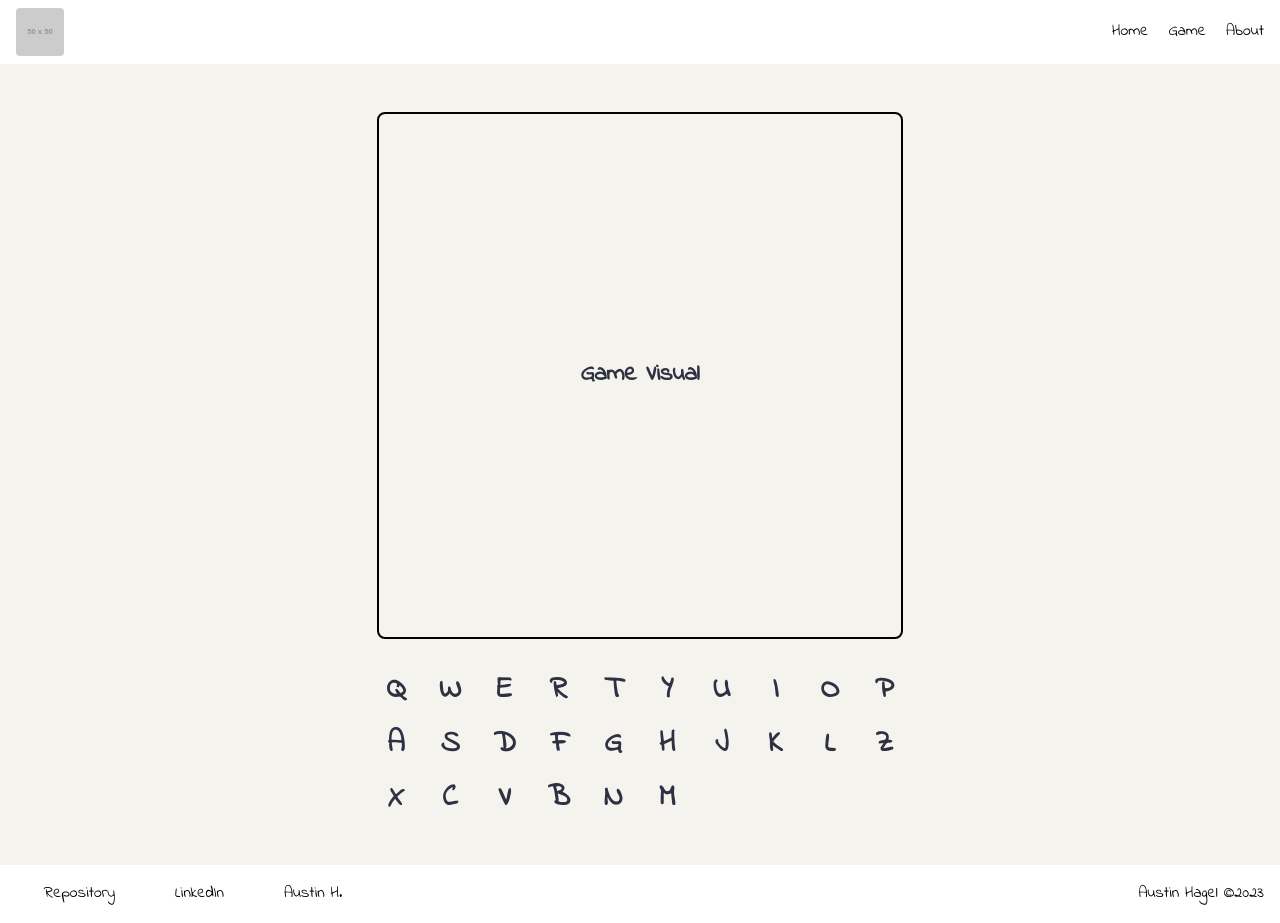
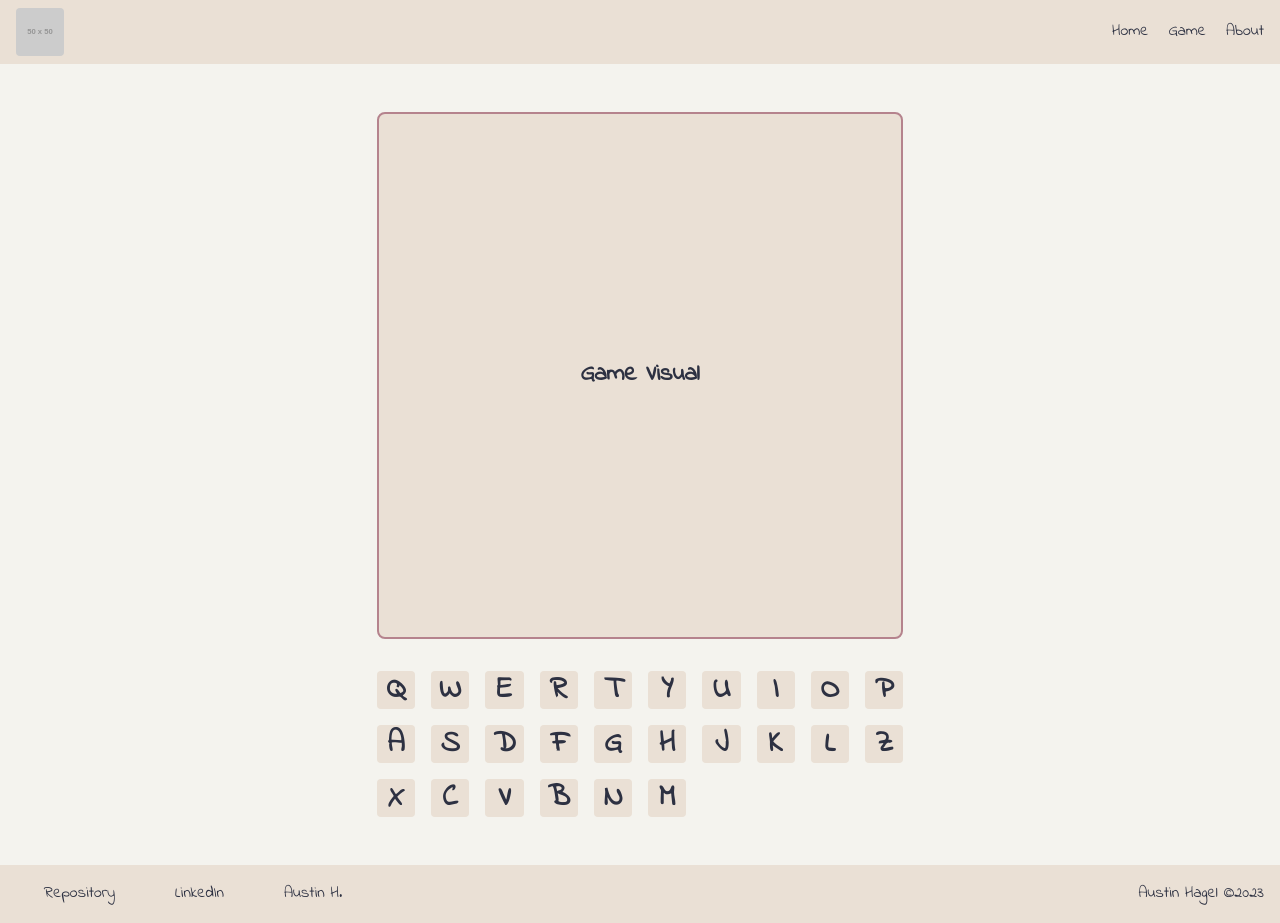
Before and after one commit to austinh-io/RTT-WordGuess, a React (Vite) app: page /rtt-wordguess/game in a window 1280 px wide. Built offline with nearby package versions, Linux system fonts and the light colour scheme; some icons are missing.

Commit message:
Update colors and styles in tailwind.config.js, Navigation.tsx, Button.tsx, GameVisual.tsx, LetterButton.tsx, and StyledLink.tsx

```diff
--- a/src/components/Button.tsx
+++ b/src/components/Button.tsx
@@ -3,7 +3,7 @@ import React from 'react';
 const Button = ({ children }: { children: React.ReactNode }) => {
   return (
     <button
-      className='bg-indigo-700 hover:bg-indigo-600 transition-colors text-white font-bold py-2 px-4 rounded'
+      className='bg-primary-accent-light dark:bg-primary-accent-dark hover:bg-primary-accent-hover-light dark:hover:bg-primary-accent-hover-dark text-primary-text-light dark:text-primary-text-dark  transition-colors  font-bold py-2 px-4 rounded'
       onClick={() => console.log('Clicked!')}>
       {children}
     </button>
--- a/src/components/Footer.tsx
+++ b/src/components/Footer.tsx
@@ -3,7 +3,7 @@ import StyledLink from './StyledLink';
 
 const Footer = () => {
   return (
-    <footer className='flex items-center bg-slate-900 px-4 py-4 mt-auto h-auto'>
+    <footer className='flex items-center bg-secondary-bg-light dark:bg-secondary-bg-dark px-4 py-4 mt-auto h-auto'>
       <nav className='flex flex-col mx-auto sm:flex-row sm:justify-between w-full max-w-screen-xl'>
         <ul className='flex flex-wrap justify-start items-start gap-4 mt-4 sm:mt-0 sm:gap-8 sm:mr-auto'>
           <li>
@@ -14,7 +14,7 @@ const Footer = () => {
               <box-icon
                 type='logo'
                 name='github'
-                color={colors.indigo[100]}></box-icon>
+                color={colors.rose[300]}></box-icon>
             </StyledLink>
           </li>
           <li>
@@ -25,7 +25,7 @@ const Footer = () => {
               <box-icon
                 type='logo'
                 name='linkedin'
-                color={colors.indigo[100]}></box-icon>
+                color={colors.rose[300]}></box-icon>
             </StyledLink>
           </li>
           <li>
@@ -35,11 +35,11 @@ const Footer = () => {
               newTab={true}>
               <box-icon
                 name='link-external'
-                color={colors.indigo[100]}></box-icon>
+                color={colors.rose[300]}></box-icon>
             </StyledLink>
           </li>
         </ul>
-        <p className='sm:ml-auto sm:mt-0 mt-4 text-indigo-100'>
+        <p className='sm:ml-auto sm:mt-0 mt-4 text-primary-text-light dark:text-primary-text-dark'>
           Austin Hagel ©{new Date().getFullYear()}
         </p>
       </nav>
--- a/src/components/Navigation.tsx
+++ b/src/components/Navigation.tsx
@@ -4,7 +4,7 @@ import StyledLink from './StyledLink';
 const Navigation = () => {
   return (
     <>
-      <nav className=' bg-slate-900 px-4 py-2'>
+      <nav className='bg-secondary-bg-light dark:bg-secondary-bg-dark px-4 py-2'>
         <div className='flex mx-auto max-w-screen-xl'>
           <Logo />
           <ul className='flex items-center justify-end gap-4 ml-auto'>
--- a/src/components/StyledLink.tsx
+++ b/src/components/StyledLink.tsx
@@ -28,8 +28,10 @@ const StyledLink: React.FC<FooterLinkProps> = ({
       target={newTab ? '_blank' : ''}
       className='relative overflow-hidden flex items-center justify-center group pb-0.5'>
       <span className='mr-1 flex items-center justify-center'>{children}</span>
-      <span className='font-medium text-indigo-100'>{text}</span>
-      <span className='absolute left-0.5 right-0 bottom-0 h-0.5 bg-slate-200 origin-left transform scale-x-0 group-hover:scale-x-100 transition-transform duration-200 ease-out'></span>
+      <span className='font-medium text-primary-text-light dark:text-primary-text-dark'>
+        {text}
+      </span>
+      <span className='absolute left-0.5 right-0 bottom-0 h-0.5 bg-primary-accent-light dark:bg-primary-accent-dark origin-left transform scale-x-0 group-hover:scale-x-100 transition-transform duration-200 ease-out'></span>
     </Link>
   );
 };
--- a/src/pages/About.tsx
+++ b/src/pages/About.tsx
@@ -28,13 +28,13 @@ const About: React.FC = () => {
       className='flex flex-grow justify-between items-center header px-4 h-full w-[100vw]'>
       <div className='flex sm:flex-row flex-col-reverse mx-auto justify-normal sm:justify-between items-center w-full max-w-screen-xl py-16'>
         <div className='flex flex-col items-start justify-center w-full'>
-          <h1 className='md:text-6xl text-4xl mt-8 md:mt-0 text-indigo-200 font-semibold'>
+          <h1 className='md:text-6xl text-4xl mt-8 md:mt-0 font-semibold'>
             About
           </h1>
-          <p className='md:text-xl text-lg mt-4 text-indigo-200'>
+          <p className='md:text-xl text-lg mt-4'>
             A game about finding the hidden word.
           </p>
-          <p className='mt-4 text-indigo-200'>
+          <p className='mt-4'>
             Lorem ipsum dolor sit, amet consectetur adipisicing elit. Nihil
             consequuntur dignissimos qui repellendus sapiente tempore laboriosam
             quam nam, perferendis magnam architecto eaque earum corporis
@@ -44,7 +44,7 @@ const About: React.FC = () => {
             hic itaque excepturi numquam doloremque. Perspiciatis, inventore
             iure!
           </p>
-          <p className='mt-4 text-indigo-200'>
+          <p className='mt-4'>
             Lorem, ipsum dolor sit amet consectetur adipisicing elit. Quas
             excepturi, impedit nobis, adipisci quam eum expedita, ratione
             tempore fugiat doloribus deserunt natus eligendi corporis veniam
--- a/src/pages/Home.tsx
+++ b/src/pages/Home.tsx
@@ -31,21 +31,25 @@ const Home = () => {
       <main className='flex flex-grow justify-between items-center header px-4 h-full w-[100vw]'>
         <div className='flex sm:flex-row flex-col-reverse mx-auto items-center w-full max-w-screen-xl py-16 pr-4'>
           <div className='flex flex-col items-start justify-center w-full mr-auto'>
-            <h1 className='md:text-6xl text-4xl mt-8 md:mt-0 text-indigo-200 font-semibold'>
+            <h1 className='md:text-6xl text-4xl mt-8 md:mt-0 text-primary-text-light dark:text-primary-text-dark font-semibold'>
               WordGuess
             </h1>
-            <p className='md:text-xl text-lg mt-4 text-indigo-200'>
+            <p className='md:text-xl text-lg mt-4 text-primary-text-light dark:text-primary-text-dark'>
               A game about finding the hidden word.
             </p>
             <div className='flex items-start justify-center mt-8 gap-8'>
               <Link to='/game'>
                 <Button>
-                  <span className='text-indigo-100'>New Game</span>
+                  <span className='text-primary-text-light dark:text-primary-text-dark'>
+                    New Game
+                  </span>
                 </Button>
               </Link>
               <Link to='/about'>
                 <Button>
-                  <span className='text-indigo-100'>About</span>
+                  <span className='text-primary-text-light dark:text-primary-text-dark'>
+                    About
+                  </span>
                 </Button>
               </Link>
             </div>
--- a/src/pages/game/GameVisual.tsx
+++ b/src/pages/game/GameVisual.tsx
@@ -1,7 +1,7 @@
 const GameVisual = () => {
   return (
     <div className='flex flex-col items-center justify-center w-full max-w-screen-md'>
-      <div className='flex border-solid border-2 border-slate-800 bg-slate-900 rounded-lg h-full w-full aspect-square'>
+      <div className='flex border-solid border-2  border-secondary-accent-light bg-secondary-bg-light dark:border-secondary-accent-dark dark:bg-secondary-bg-dark rounded-lg h-full w-full aspect-square'>
         <span className='flex items-center justify-center mx-auto text-2xl text-primary-text-light dark:text-primary-text-dark font-bold'>
           Game Visual
         </span>
--- a/src/pages/game/LetterButton.tsx
+++ b/src/pages/game/LetterButton.tsx
@@ -6,7 +6,7 @@ type LetterButtonProps = {
 const LetterButton = ({ letter, onClick }: LetterButtonProps) => {
   return (
     <button
-      className='flex items-center justify-center w-full h-full p-1 sm:p-2 sm:text-3xl bg-primary-bg-light dark:bg-primary-bg-dark hover:bg-primary-accent-light dark:hover:bg-primary-accent-dark text-primary-text-light dark:text-primary-text-dark  font-bold rounded'
+      className='flex items-center justify-center w-full h-full p-1 sm:p-2 sm:text-3xl bg-secondary-bg-light dark:bg-secondary-bg-dark hover:bg-primary-accent-hover-light dark:hover:bg-primary-accent-hover-dark text-primary-text-light dark:text-primary-text-dark  font-bold rounded'
       onClick={onClick}>
       {letter.toUpperCase()}
     </button>
--- a/tailwind.config.js
+++ b/tailwind.config.js
@@ -20,6 +20,12 @@ export default {
 
       'primary-accent-light': '#ffadad',
       'secondary-accent-light': '#b5838d',
+
+      'primary-accent-hover-dark': '#ffadad',
+      'secondary-accent-hover-dark': '#b5838d',
+
+      'primary-accent-hover-light': '#ffadad',
+      'secondary-accent-hover-light': '#b5838d',
     },
     fontFamily: {
       sans: ['Poppins', 'sans-serif'],
```
